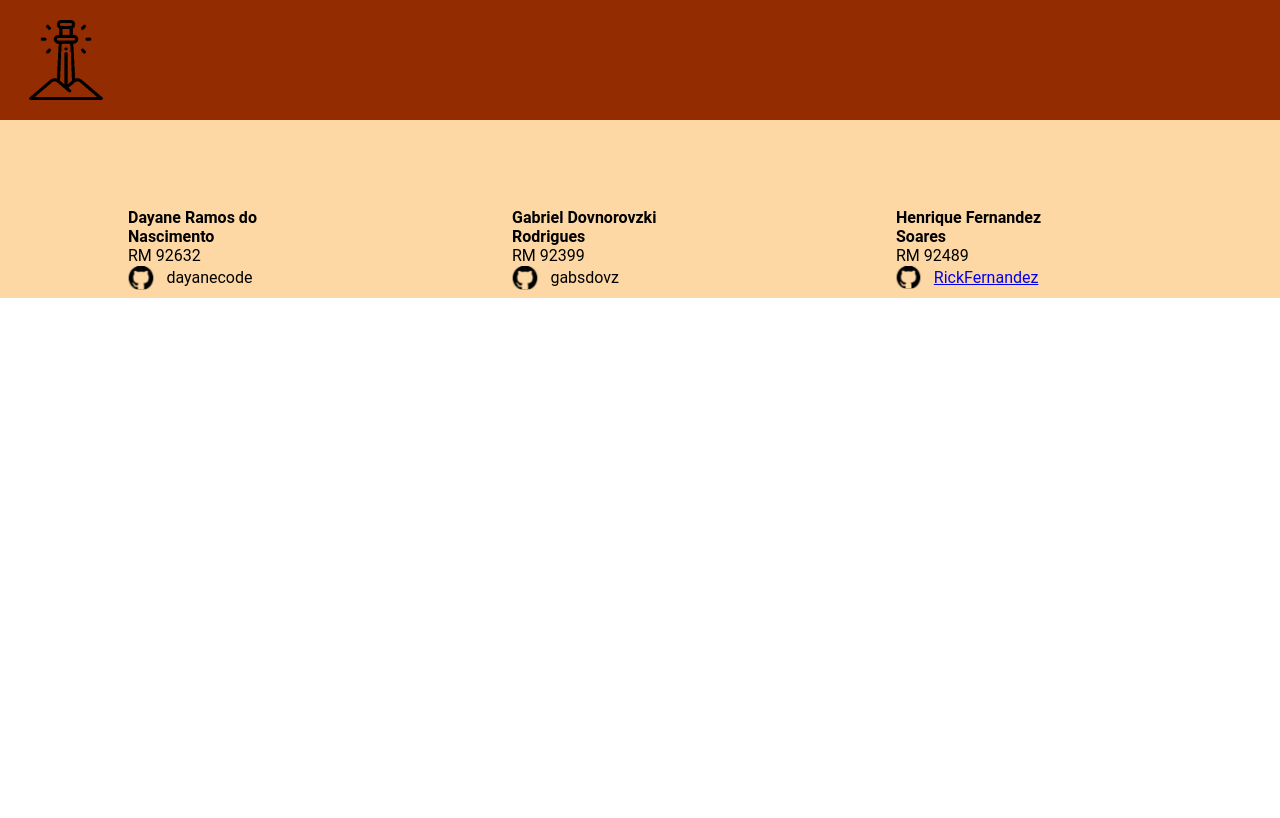
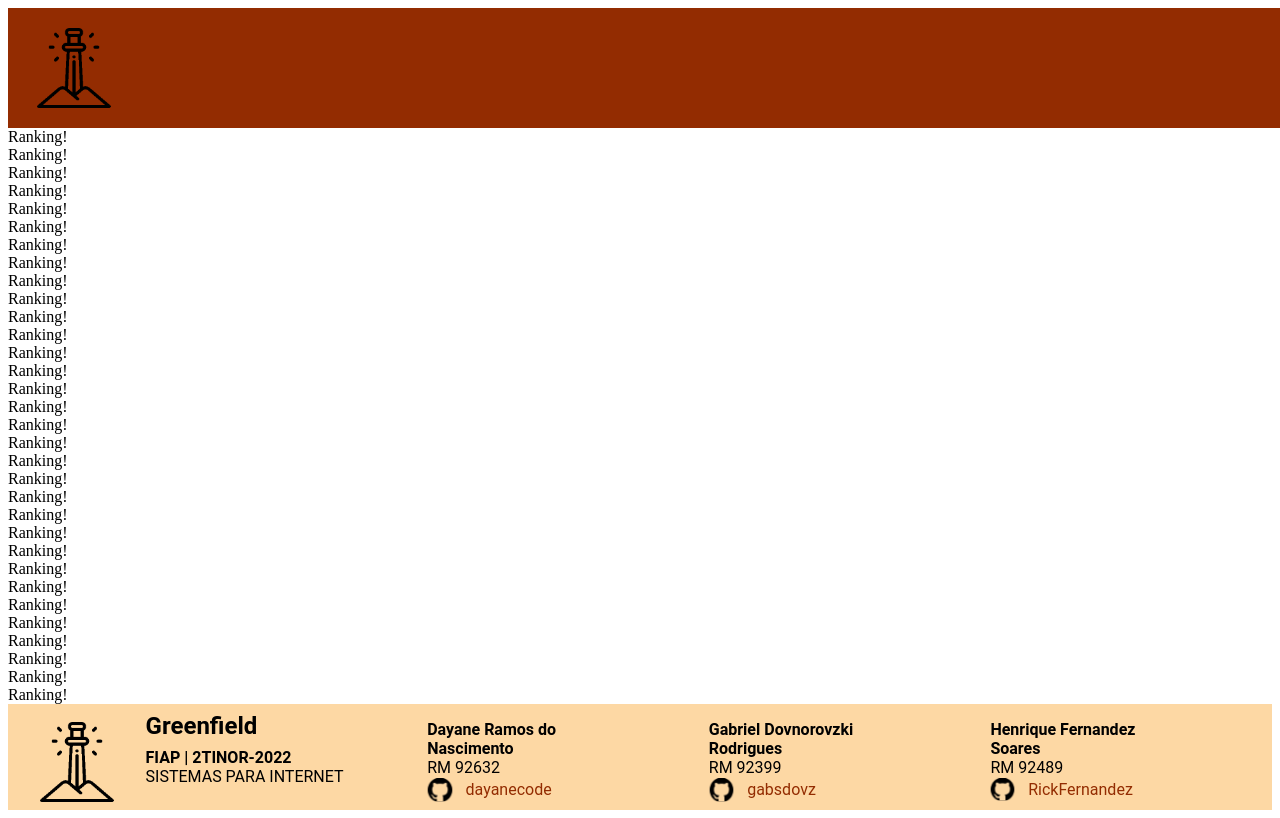
Before and after one commit to dayanecode/FIAP-GREENFIELD, a React (Create React App) app: page /ranking in a window 1280 px wide. Shown: the top 818 px of the page. Built offline with nearby package versions, Linux system fonts and the light colour scheme.

Commit message:
created texts components

```diff
--- a/src/common-components/Footer/Footer.js
+++ b/src/common-components/Footer/Footer.js
@@ -3,6 +3,8 @@ import { Colors } from "../../shared/DesignTokens";
 import logoGitHub from "../../assets/icons/github-logo.svg"
 import { ParagraphOne } from "../Paragraph/ParagraphOne";
 import { TextTwo } from "../Text/TextTwo.js"
+import logo from "../../assets/images/logo.png";
+import { TextThree} from "../Text/TextThree";
 
 const Wrapper = styled.footer`
     width: 100%;
@@ -28,7 +30,18 @@ const Team = styled.div`
     justify-content: space-evenly;
 `;
 
-const GitHub = styled.img.attrs({
+const Logo = styled.img.attrs({
+    src: logo,
+    alt: 'Logotipo Greenfield'
+})  `
+height: 10vh;
+margin: 1 1vw 0 0;
+margin-top: 10px;
+margin-botton: 10px;
+`;
+
+
+const IconGitHub = styled.img.attrs({
     src: logoGitHub,
     alt: 'Logotipo GitHub'
 }) `
@@ -44,18 +57,41 @@ const DivGit = styled.div`
     align-items: center;
 `;
 
+const Link = styled.a`
+    color: ${Colors.LARANJA_GREENFIELD};
+    text-decoration: none;
+
+`;
+
+
 
 export function Footer(){
     return (
         <>
             <Wrapper>
+
                 <DivTeam>
+
+                    <Logo/>
+
+                    <Team>
+                        <TextThree>Greenfield</TextThree>
+                        <TextTwo>FIAP | 2TINOR-2022</TextTwo>
+                        <ParagraphOne>SISTEMAS PARA INTERNET</ParagraphOne>
+                    </Team>
+
                     <Team>
                         <TextTwo>Dayane Ramos do Nascimento</TextTwo>
                         <ParagraphOne>RM 92632</ParagraphOne>
                         <DivGit>
-                        <GitHub />
-                            <ParagraphOne>dayanecode</ParagraphOne>
+                        <IconGitHub />
+                            <ParagraphOne>
+                                <Link href='https://github.com/dayanecode'
+                                target="_blank"
+                                >
+                                    dayanecode
+                                </Link>
+                            </ParagraphOne>
                         </DivGit>
                     </Team>
 
@@ -64,8 +100,15 @@ export function Footer(){
                     <TextTwo>Gabriel Dovnorovzki Rodrigues</TextTwo>
                         <ParagraphOne>RM 92399</ParagraphOne>
                         <DivGit>
-                        <GitHub />
-                            <ParagraphOne>gabsdovz</ParagraphOne>
+                        <IconGitHub />
+                            <ParagraphOne>
+                                <Link
+                                className="App-link"
+                                href='https://github.com/gabsdovz'
+                                target="_blank">
+                                    gabsdovz
+                                </Link>
+                            </ParagraphOne>
                         </DivGit>
                     </Team>
 
@@ -74,9 +117,13 @@ export function Footer(){
                     <TextTwo>Henrique Fernandez Soares</TextTwo>
                         <ParagraphOne>RM 92489</ParagraphOne>
                         <DivGit>
-                        <GitHub />
+                        <IconGitHub />
                             <ParagraphOne>
-                                <a href='https://github.com/dayanecode'>RickFernandez</a>
+                                <Link href='https://github.com/RickFernandez'
+                                target="_blank"
+                                >
+                                    RickFernandez
+                                </Link>
                             </ParagraphOne>
                         </DivGit>
                     </Team>
--- a/src/common-components/Text/TextTwo.js
+++ b/src/common-components/Text/TextTwo.js
@@ -6,6 +6,6 @@ export const TextTwo = styled.span`
     font-weight: ${FontWeights.ULTRA_BOLD};
     font-size: ${FontSizes.TWO};
     color: ${Colors.NEUTRAL_BLACK};
-    margin-top: ${Spaces.TEN};
+    margin-top: ${Spaces.ONE};
     margin-right: ${Spaces.TEN};
 `;
--- a/src/index.css
+++ /dev/null
@@ -1,13 +0,0 @@
-body {
-  margin: 0;
-  font-family: -apple-system, BlinkMacSystemFont, 'Segoe UI', 'Roboto', 'Oxygen',
-    'Ubuntu', 'Cantarell', 'Fira Sans', 'Droid Sans', 'Helvetica Neue',
-    sans-serif;
-  -webkit-font-smoothing: antialiased;
-  -moz-osx-font-smoothing: grayscale;
-}
-
-code {
-  font-family: source-code-pro, Menlo, Monaco, Consolas, 'Courier New',
-    monospace;
-}
--- a/src/index.js
+++ b/src/index.js
@@ -1,6 +1,5 @@
 import React from 'react';
 import ReactDOM from 'react-dom/client';
-import './index.css';
 import App from './App';
 import reportWebVitals from './reportWebVitals';
 
--- a/src/screens/Ranking.js
+++ b/src/screens/Ranking.js
@@ -7,6 +7,39 @@ export function Ranking() {
         <>
         <div>
             <Header />
+           <div>Ranking!</div>
+           <div>Ranking!</div>
+           <div>Ranking!</div>
+           <div>Ranking!</div>
+           <div>Ranking!</div>
+           <div>Ranking!</div>
+           <div>Ranking!</div>
+           <div>Ranking!</div>
+           <div>Ranking!</div>
+           <div>Ranking!</div>
+           <div>Ranking!</div>
+           <div>Ranking!</div>
+           <div>Ranking!</div>
+           <div>Ranking!</div>
+           <div>Ranking!</div>
+           <div>Ranking!</div>
+           <div>Ranking!</div>
+           <div>Ranking!</div>
+           <div>Ranking!</div>
+           <div>Ranking!</div>
+           <div>Ranking!</div>
+           <div>Ranking!</div>
+           <div>Ranking!</div>
+           <div>Ranking!</div>
+           <div>Ranking!</div>
+           <div>Ranking!</div>
+           <div>Ranking!</div>
+           <div>Ranking!</div>
+           <div>Ranking!</div>
+           <div>Ranking!</div>
+           <div>Ranking!</div>
+           <div>Ranking!</div>
+
             <Footer />
         </div>
 
```
Also changed, not shown: src/common-components/Text/TextOne.js (+9 -0 lines).
